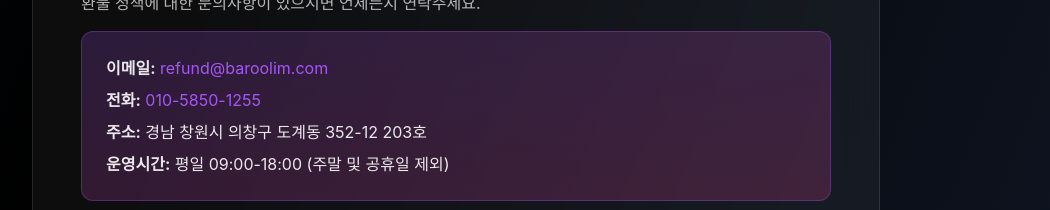
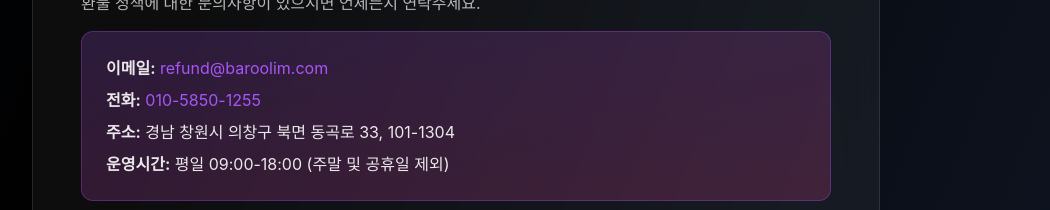
Before and after one commit to khandus7712-gif/baroolimcursor, a Next.js app: page /refund-policy in a window 1280 px wide. Shown: the part 2520-2730 px from the top of the page, without its empty margins (184-1234 px from the left). Built offline with nearby package versions, Linux system fonts and the light colour scheme; a web font is replaced by a local one.

Commit message:
사업장 주소 변경: 경남 창원시 의창구 북면 동곡로 33, 101-1304

```diff
--- a/app/page.tsx
+++ b/app/page.tsx
@@ -584,7 +584,7 @@ export default function HomePage() {
             <p className="text-sm">Made with ❤️ by Baroolim Team</p>
             <p className="text-xs mt-4 text-white/40">
               대표: 이주연 | 사업자등록번호: 308-32-01281<br />
-              경남 창원시 의창구 도계동 352-12 203호<br />
+              경남 창원시 의창구 북면 동곡로 33, 101-1304<br />
               전화: 010-5850-1255 | 이메일: pernar.go@gmail.com
             </p>
           </div>
--- a/app/privacy-policy/page.tsx
+++ b/app/privacy-policy/page.tsx
@@ -189,7 +189,7 @@ export default function PrivacyPolicyPage() {
               <p><strong>개인정보 보호책임자:</strong> 이주연</p>
               <p><strong>이메일:</strong> privacy@baroolim.com</p>
               <p><strong>전화:</strong> 010-5850-1255</p>
-              <p><strong>주소:</strong> 경남 창원시 의창구 도계동 352-12 203호</p>
+              <p><strong>주소:</strong> 경남 창원시 의창구 북면 동곡로 33, 101-1304</p>
             </div>
           </section>
 
--- a/app/refund-policy/page.tsx
+++ b/app/refund-policy/page.tsx
@@ -281,7 +281,7 @@ export default function RefundPolicyPage() {
                 <strong>전화:</strong> <a href="tel:010-5850-1255" className="text-brand-neon-purple hover:underline">010-5850-1255</a>
               </p>
               <p className="text-white/90">
-                <strong>주소:</strong> 경남 창원시 의창구 도계동 352-12 203호
+                <strong>주소:</strong> 경남 창원시 의창구 북면 동곡로 33, 101-1304
               </p>
               <p className="text-white/90">
                 <strong>운영시간:</strong> 평일 09:00-18:00 (주말 및 공휴일 제외)
```
Also changed, not shown: 2 other files (tests, documents, lock files or other folders).
